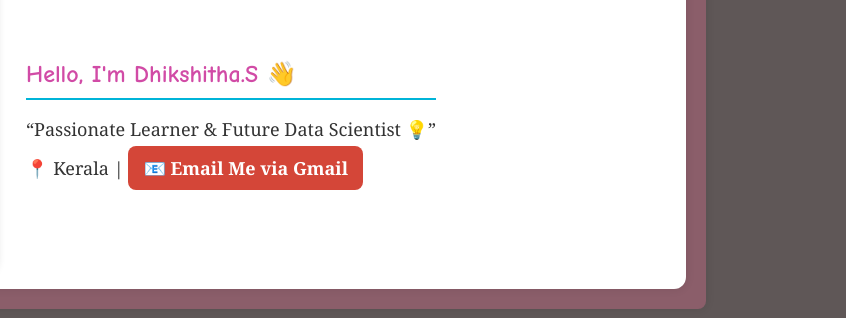
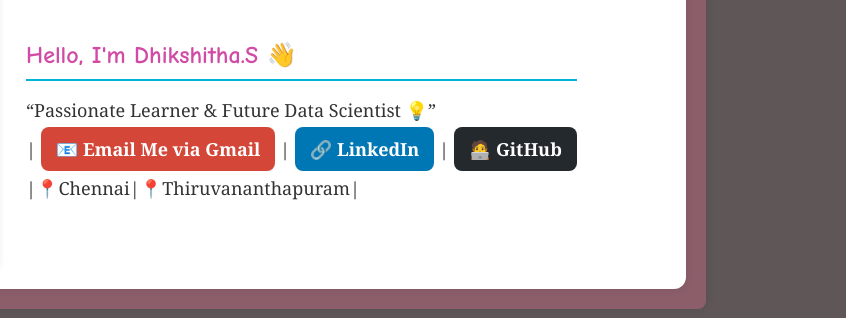
Before and after one commit to CodeCrafter-dhikshi/my-website, a plain HTML site: page index.html in a window 1280 px wide. Shown: the part 353-671 px from the top of the page, 434-1280 px from the left. Drawn offline with Linux system fonts and the light colour scheme.

Commit message:
add link and git (update 1)

```diff
--- a/index.html
+++ b/index.html
@@ -52,8 +52,19 @@
 
     <h2>Hello, I'm Dhikshitha.S 👋</h2>
     <p>“Passionate Learner & Future Data Scientist 💡”</p>
-    <p>📍 Kerala | <a class="email-button" href="https://mail.google.com/mail/?view=cm&to=dhikshithaselva69@gmail.com&su=Hello%20Dhikshitha" target="_blank">
+    <p> | <a class="email-button" href="https://mail.google.com/mail/?view=cm&to=dhikshithaselva69@gmail.com&su=Hello%20Dhikshitha" target="_blank">
   📧 Email Me via Gmail</a>
+      |
+      <a class="linkedin-button" href="https://www.linkedin.com/in/dhikshitha-s-b175b8251/" target="_blank" rel="noopener">🔗 LinkedIn</a>
+
+      |
+      <a class="github-button" href="https://github.com/CodeCrafter-dhikshi" target="_blank" rel="noopener">
+        🧑‍💻 GitHub
+        </a>
+        </p>
+        <p>|📍Chennai|📍Thiruvananthapuram|</p>
+
+
 </div>
 
     </main>
--- a/style.css
+++ b/style.css
@@ -287,3 +287,38 @@
   0%, 100% { opacity: 1; }
   50% { opacity: 0; }
 }
+
+
+
+
+/* LinkedIn button */
+.linkedin-button {
+  background-color: #0077b5;
+  color: white;
+  padding: 10px 15px;
+  border-radius: 8px;
+  text-decoration: none;
+  font-weight: bold;
+  transition: background-color 0.3s ease, transform 0.3s ease;
+}
+
+.linkedin-button:hover {
+  background-color: #005582;
+  transform: scale(1.05);
+}
+
+/* GitHub button */
+.github-button {
+  background-color: #24292e;
+  color: white;
+  padding: 10px 15px;
+  border-radius: 8px;
+  text-decoration: none;
+  font-weight: bold;
+  transition: background-color 0.3s ease, transform 0.3s ease;
+}
+
+.github-button:hover {
+  background-color: #0d1117;
+  transform: scale(1.05);
+}
```
Also changed, not shown: resume.html (+19 -4 lines).
